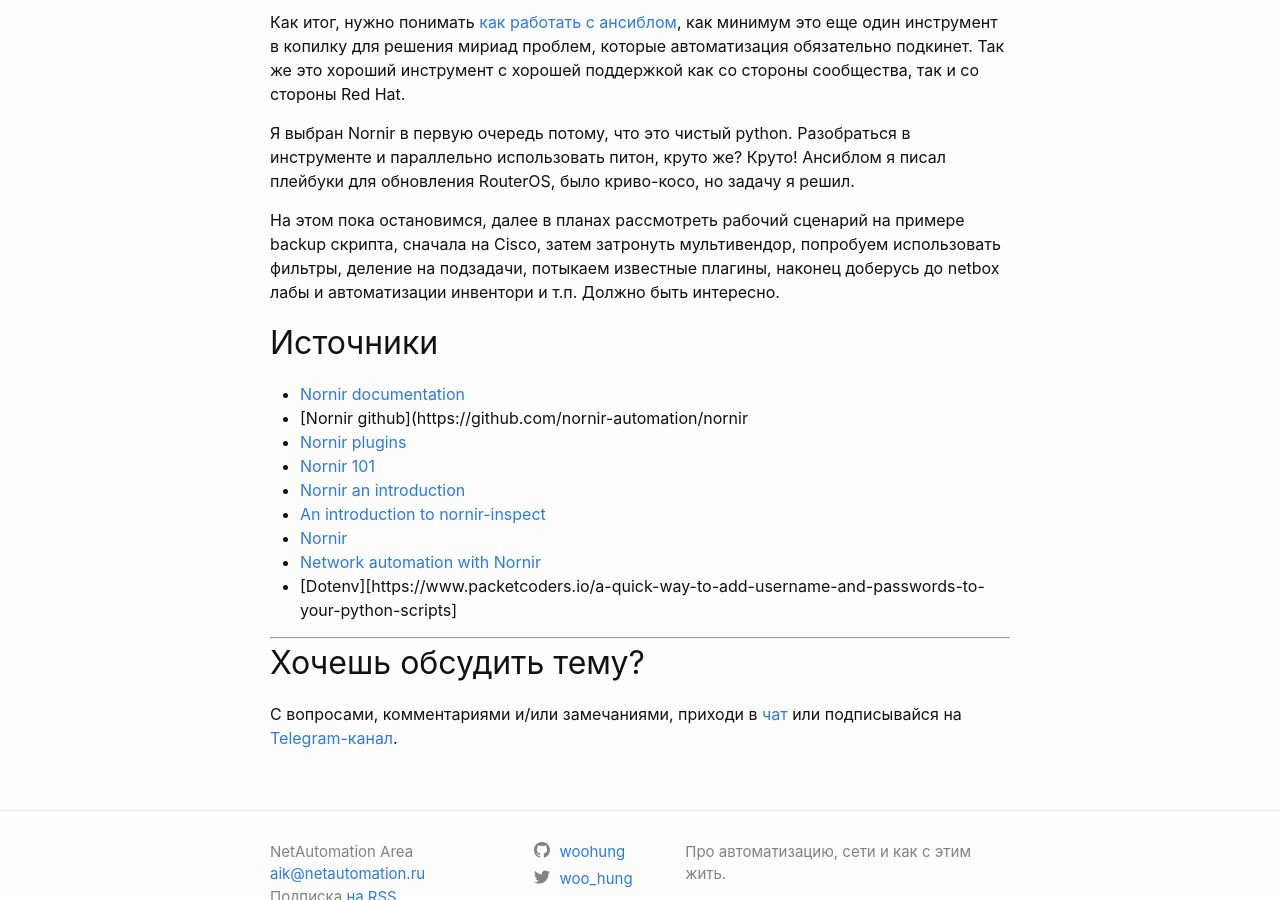
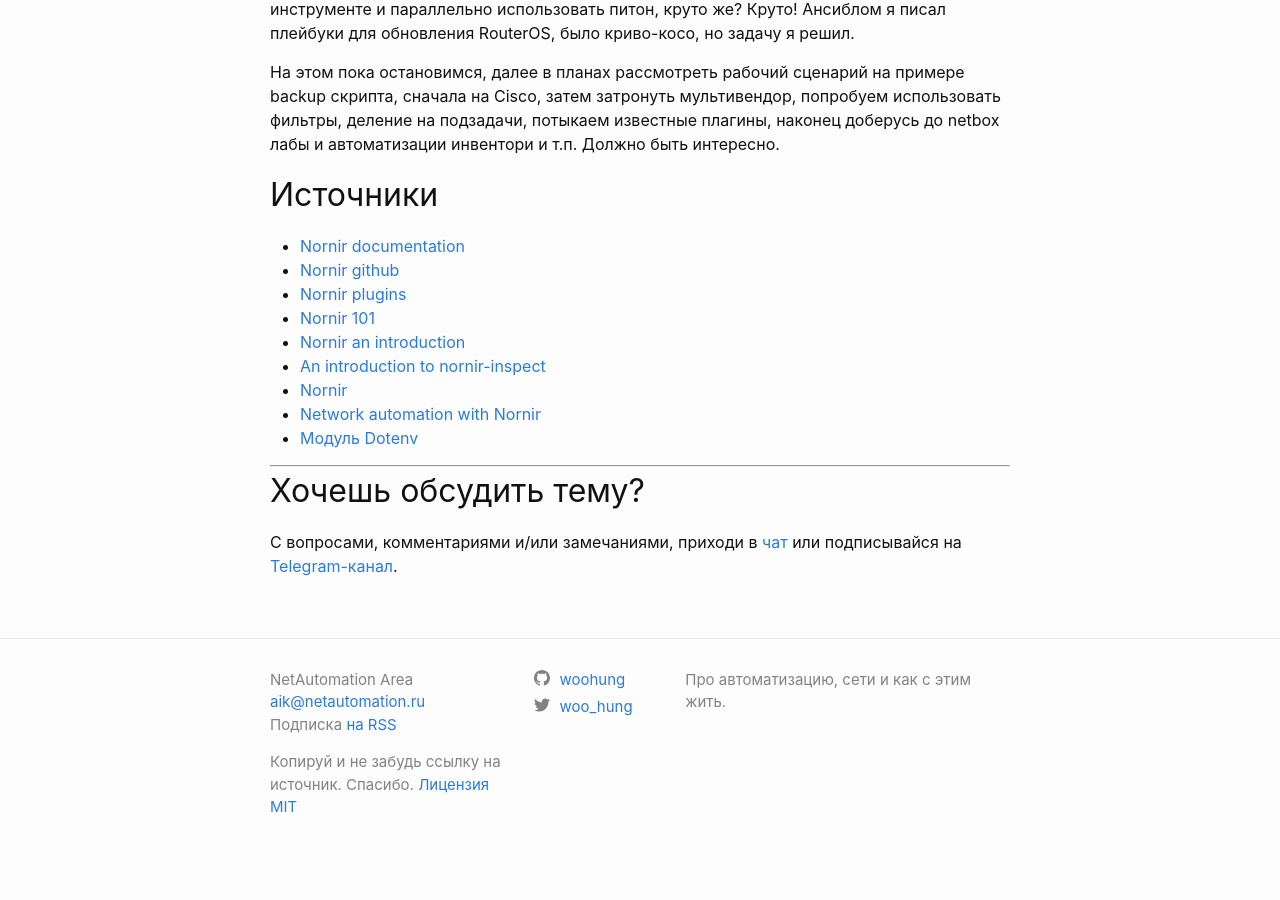
Before and after one commit to woohung/woohung.github.io, a Jekyll site: the page built from _posts/2023-07-12-Nornir.md, in a window 1280 px wide and 900 px high, scrolled down 25551 px. Built offline with Jekyll 4.4.1, drawn with Linux system fonts in a browser that asks for light colours; after the commit the page ends 26430 px from its top, so only the background shows below that; some of the changed lines change nothing that is shown; some of the changed text lies outside the part shown.

Commit message:
fix new post

````diff
--- a/_posts/2023-07-12-Nornir.md
+++ b/_posts/2023-07-12-Nornir.md
@@ -9,7 +9,6 @@
 ---
 
 <img src="https://woohung.github.io/assets/images/nornir/nornir.jpg">
-![Nornir](/assets/images/nornir/nornir.jpg)
 
 Приветствую, друг!
 Все мои статьи - попытка объяснить самому себе как что-либо работает. В этот раз разбираемся с Nornir.
@@ -19,18 +18,18 @@
 ## Сегодня в программе
 - [**Nornir**](#nornir)
 - [**Как начать работать с Nornir**](#как-начать-работать-с-nornir)
-	- [hosts.yaml](#host.yaml)
-	- [groups.yaml](#groups.yaml)
-	- [defaults.yaml](#default.yaml)
-	- [Конфиг-файл](#конфиг-файл)
+	- [hosts.yaml](#hosts)
+	- [groups.yaml](#groups)
+	- [defaults.yaml](#default)
+	- [nr_config.yaml](#config)
 - [Первый скрипт](#первый-скрипт)
 	- [Импортируем модули](#импортируем-модули)
 	- [Определяем задачи Nornir](#определяем-задачи-nornir)
-	- [Внутренности __name__ == "__main__"](#внутренности-__name__ == "__main__")
+	- [Внутренности __name__ == "__main__"](#внутренности-name-main)
 	- [Вложенные задачи](#вложенные-задачи)
 	- [Структура results](#структура-results)
-- [Почему не Ansible?](#почему-не-ansible?)
-	- [Что такое Ansible?](#что-такое-ansible?)
+- [Почему не Ansible?](#not-ansible)
+	- [Что такое Ansible?](#what-is-ansible)
 	- [Nornir vs Ansible](#nornir-vs-ansible)
 - [Источники](#источники)
 
@@ -127,7 +126,7 @@
 
 Разберем структуру каждого из файлов в директории Inventory.
 
-### hosts.yaml
+### hosts.yaml <a name="hosts"></a>
 В файле hosts.yaml указываются хосты, которые Nornir будет использовать в качестве "целевых хостов" (target host) для назначения задач.
 Так выглядит мой файл `hosts.yaml`, подробнее можно почитать в документации. Многие параметры не являются обязательными (optional):
 ```yml
@@ -149,7 +148,7 @@
 В данном примере у нас есть хосты с именами r1, r2, ..., r17 и sw1, sw2, ..., sw7. Для каждого хоста указаны IP-адрес и порт (в моей лабораторной среде доступ к хостам осуществляется через промежуточный хост (jump-hosst), где используется static NAT для перенаправления порта на соответствующий IP-адрес:порт). Также хосты объединены в группы.
 
 > Внутри группы можно определить атрибуты, которые будут наследоваться хостами.
-### groups.yaml
+### groups.yaml <a name="groups"></a>
 Файл `groups.yaml` позволяет организовать хосты в группы на основе их функциональности и других критериев. Формат файла `groups.yaml` аналогичен формату файла `hosts.yaml` в отношении форматирования и наследования, и также имеет возможность наследования элементов от других групп.
 
 Вот пример содержимого файла `groups.yaml`:
@@ -174,7 +173,7 @@
 
 > В коде плагина nornir_netmiko platform = device_type, поэтому если не указать `platform`, вы получите ошибку `KeyError: 'device_type'`
 
-### defaults.yaml
+### defaults.yaml <a name="defaults"></a>
 Данные в этом файле будут взяты для хоста в том случае, если в `hosts` или `groups` не будет специфических значений для указанного хоста. Структура файла идентичная `hosts/groups.yaml`:
 ```yml
 ---
@@ -188,7 +187,7 @@
 
 Теперь перейдем к еще одной важной части Nornir - конфигурационный файл.
 
-### Конфиг-файл
+### nr_config.yaml <a name="config"></a>
 Еще одна важная часть - конфиг файл `nr_config.yaml`.
 
 Конфиг состоит из двух секций `inventory` и `runner`, что в них есть?
@@ -358,13 +357,14 @@
 ```
 
 При желании, можно пойти в исходники и найти этот класс:
-![[Pasted image 20230710005937.png]]
+
+![Nornir source code](/assets/images/nornir/nornir_src.png)
 
 Когда мы упоминаем *класс* (в нашем случае -`Task`), важно понимать, что это объект из концепции объектно-ориентированного программирования (ООП). ООП - это подход к программированию, основанный на концепции классов и объектов. Классы определяют структуру и поведение объектов, а объекты являются экземплярами этих классов. В случае с объектом `task`, он представляет собой экземпляр класса `Task` с определенными свойствами и методами.
 
 Когда мы передаем объект `task` в функцию `show_commands`, мы можем использовать его для выполнения задач и получения информации о них. Результаты задач сохраняются внутри объекта `task` и могут быть использованы позже, например, при вызове функции `print_result`, чтобы вывести результаты выполнения задач на экран.
 
-### Внутренности __name__ == "__main__"
+### Внутренности __name__ == "__main__" <a name="внутренности-name-main"></a>
 Возвращаемся к скрипту. С основным блоком кода закончили, переходим к конструкции `if __name__ == "__main__"`.
 
 Когда вы запускаете Python-скрипт напрямую, интерпретатор Python присваивает встроенной переменной `__name__` значение `"__main__"`. Если же файл импортируется как модуль, значение `__name__` будет отличаться от `"__main__"` и будет соответствовать имени модуля.
@@ -639,13 +639,13 @@
 
 На этом с базовым разбором Nornir мы закончим, если появятся вопросы, я статью дополню, либо учту в будущих статьях. Осталось разобрать вопрос, а почему, собственно Nornir?
 
-## Почему не Ansible?
+## Почему не Ansible? <a name="not-ansible"></a>
 В заключении хочу затронуть тему сравнения Nornir и Ansible. Вопрос дискуссионный и, на мой взгляд, любой инструмент удобнее рассматривать в контексте конкретной задачи и сложившихся условий, но у вопроса есть ряд объективных критериев, которые все же можно подвергнуть сравнению, этим и займемся.
 
 > Если вы еще не в курсе что такое Ansible и какое место он занимает в сетевой автоматизации, рекомендую сначала набросать себе [общую картину](https://woohung.github.io/automation/2022/06/28/Automation-101.html) автоматизации сетей в целом, либо просто попробовать этот инструмент на практике.
 
 Коротко: в мире управления сетевыми устройствами существует два широко известных инструмента: Ansible и Nornir. Это один из холиваров на тему "а что лучше". Спойлер: зависит от задачи, стартовых условий, желания команды развивать скиллы в ту или иную сторону и т.п.
-### Что такое Ansible?
+### Что такое Ansible? <a name="what-is-ansible"></a>
 Ansible - это open-source фреймворк без агента, разработанный компанией Red Hat для автоматизации управления хостами через SSH.
 
 ![Ansible scheme](/assets/images/nornir/ansible_scheme.png)
@@ -703,14 +703,14 @@
 
 ## Источники
 - [Nornir documentation](https://nornir.readthedocs.io/en/latest/)
-- [Nornir github](https://github.com/nornir-automation/nornir
+- [Nornir github](https://github.com/nornir-automation/nornir)
 - [Nornir plugins](https://nornir.tech/nornir/plugins/)
 - [Nornir 101](https://www.packetcoders.io/nornir-101/)
 - [Nornir an introduction](https://pynet.twb-tech.com/blog/nornir-an-introduction.html)
 - [An introduction to nornir-inspect](https://www.packetcoders.io/an-introduction-to-nornir-inspect/)
 - [Nornir](https://saidvandeklundert.net/2020-12-06-nornir/)
 - [Network automation with Nornir](https://dvjourney.yman.site/2018/09/30/network-automation-with-nornir/)
-- [Dotenv][https://www.packetcoders.io/a-quick-way-to-add-username-and-passwords-to-your-python-scripts]
+- [Модуль Dotenv](https://www.packetcoders.io/a-quick-way-to-add-username-and-passwords-to-your-python-scripts)
 
 
 <p></p>
````
Also changed, not shown: assets/images/nornir/nornir_src.png (added).
